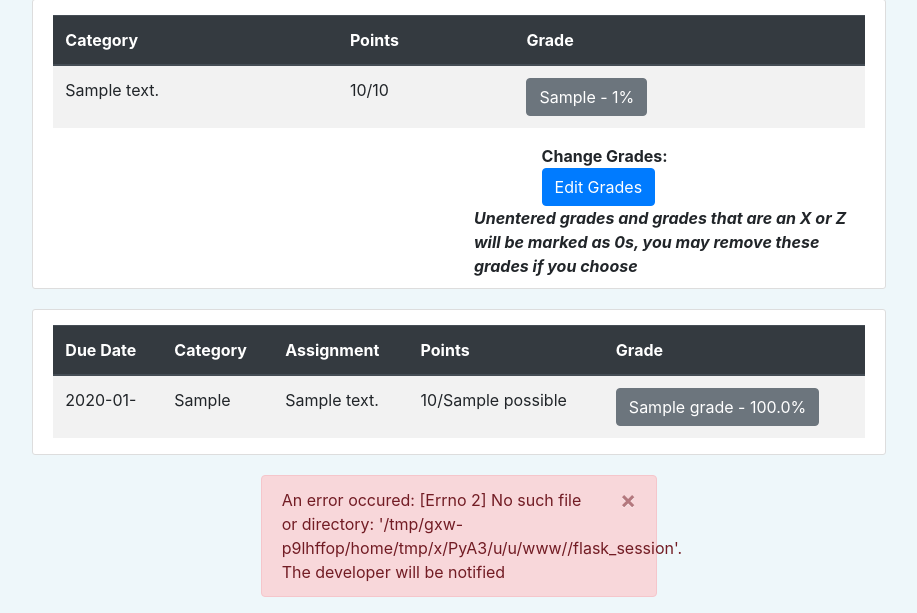
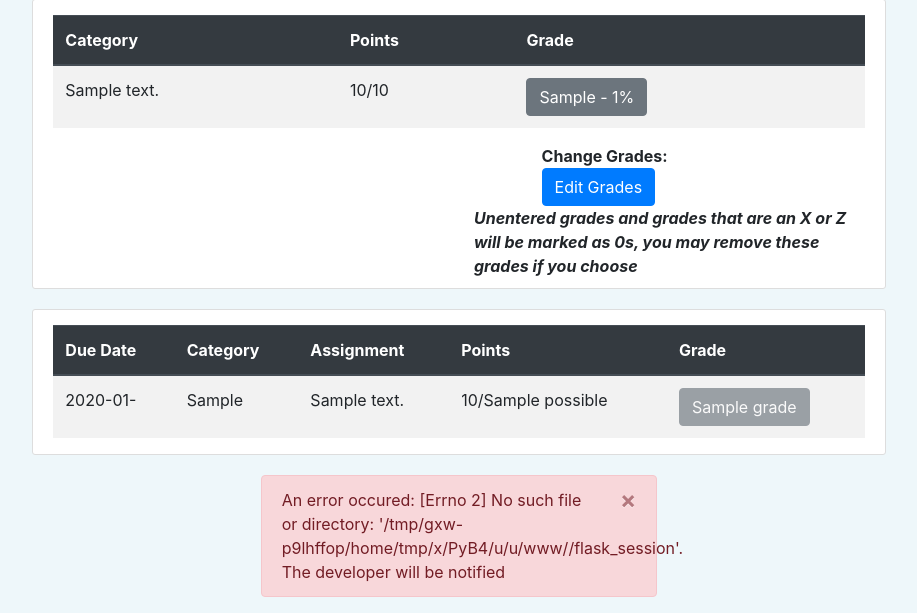
Before and after one commit to AnuragGowda/MyMCPS_Plus, a Flask app: template gradedisplay/templates/gradePage.html in a window 1280 px wide. Shown: the part 229-842 px from the top of the page, without its empty margins (181-1098 px from the left). Run offline with Flask 2, Linux system fonts and the light colour scheme; the template is opened without the code that fills it: most values are stand-ins (such as "Sample title", 1, 10 or a date in 2020); parts of the project's set-up code (start-up, migrations or seed data) failed here and were passed over; some libraries are stand-ins or nearby versions.

Commit message:
comments and stuff

```diff
--- a/gradedisplay/static/main.js
+++ b/gradedisplay/static/main.js
@@ -87,106 +87,152 @@ function updateGrades(){
         if (colTwo == 0){doPercent = false}else if (colOne/colTwo >= .795 && colOne/colTwo < .895){btn = 'info', grade = 'B'}else if (colOne/colTwo > .695 && colOne/colTwo < .895){btn = 'primary', grade = 'C'}else if (colOne/colTwo > .595 && colOne/colTwo < .895){btn = 'warning', grade = 'D'}else if (colOne/colTwo < .595){btn = 'danger', grade = 'E'}
         // Just a quick ternary operator to condense simple code into fewer lines, what this code does is, simply put assign percent to the percent of the grade, if doPercent is false, meaning if colTwo equals 0, we assign it 100%
         doPercent?percent = String((colOne/colTwo*100).toFixed(1))+'%':percent = '100%'
-
+        // Now, iterate through all the headers in the html
         $('.header').each(function(index, obj) {
+            // If it matches the current header,
             if ($(this).text() == type){
-                $(this).closest('tr').find('button').text(grade+' - '+percent)
-                $(this).closest('tr').find('button').prop("disabled", false).removeClass().addClass('btn btn-'+btn+' gradeLetter')
+                // Set the grade and the percent to what they should be, also add the proper button class, which is simply the color of the button
+                $(this).closest('tr').find('button').text(grade+' - '+percent).addClass('btn btn-'+btn+' gradeLetter')
+                // Also, change the number in the "points" column to match the actual grade
                 $(this).closest('tr').find('.headerInfo').text(String(colOne)+'/'+String(colTwo))
             }
         });
     }
+    // Call the function that updates the total grade, which is the overall class grade in the top right corner
     updateTotalGrade()
 }
+
+// As I said before, this is the function that updates the overall class grade
 function updateTotalGrade(){
-    var gradeVal = 0
-    var totalHead = 0
+    // Define two variables, gradeVal and totalHead, they will be helpful in calculating the total grade in the class
+    var gradeVal = 0,
+        // Declare totalHead which will represent the weight of all the items in the class
+        totalHead = 0
+    // Iterate through all of the grade headers, the purpose of this loop is to get the total weight of all the categories
     $('.header').each(function(index, obj) {
+        // As long as the grade isn't 0/0, we will do stuff with it
         if($(this).closest('tr').find('.headerInfo').text() != '0/0'){
+            // This adds the weight of that assignment to the variable to keep track of it, the reason that we do this is because, for example, if you have no grades in the graded (90%) category and a 5/5 on a homework (10%) category, you wouldn't have a 10% in the class, you would have a 100%
             totalHead += parseInt($(this).text().slice($(this).text().indexOf('(')+1,-1))
         }
     });
+    // Iterate through the headers once more, this time, we are going to do some more calculations and then we are done
     $('.header').each(function(index, obj) {
-        var weight = $(this).text().slice($(this).text().indexOf('(')+1,-1)
-        var points = $(this).closest('tr').find('.headerInfo').text()
-        var val = eval(points)
+        // Declare some more variables that will help us, wieght is the weight of the category
+        var weight = $(this).text().slice($(this).text().indexOf('(')+1,-1),
+            // Val is simply the points earned/points possible
+            val = eval($(this).closest('tr').find('.headerInfo').text())
+        // Quick check to see if the val is not a number, incase we are doing divison by 0 again
         if (isNaN(val)){val = 0}
+        // Finally, add points according to weight to the total grade
         gradeVal += (weight*100/totalHead)*val
     });
+    // Check if gradeVal is not a number, this would occur if all the grades are 0/0 meaning that totalHead remains as 0, causing divison by 0, if this occurs, just set the percentage to 100
     if (isNaN(gradeVal)){gradeVal = 100}
-    grade = 'A'
-    var btn = 'success'
+    // Create new helper varibales, set grades to A
+    var grade = 'A',
+        // Set the button value to green/success again, this is the same process that we did before
+        btn = 'success'
+    // So again, we have this one liner which determines the grade and color of the button, it is only slightly different since we are sure that there is no diviosn by 0
     if (gradeVal >= 79.5 && gradeVal < 89.5){btn = 'info', grade = 'B'}else if (gradeVal > 69.5 && gradeVal < 89.5){btn = 'primary', grade = 'C'}else if (gradeVal > 59.5 && gradeVal < 89.5){btn = 'warning', grade = 'D'}else if (gradeVal < 59.5){btn = 'danger', grade = 'E'}
+    // Now we remove all the formatting classes on the button and then we make it a large button with the color and the text is the grade as well as the percent, this concludes the grade calculator portion
     $('.btn-lg').removeClass().addClass('btn btn-lg btn-'+btn).text(grade+' - '+String(gradeVal.toFixed(1))+'%')
 }
+
+// This is the part that allows users to edit their grades, this is run when the edit grades button is clicked
 $(document).on('click', '#editGrades', function(){
-    $(this).text('Add Grade');
-    $(this).attr("id","addGrade");
-    $(this).after("&nbsp;<button type=\"button\" class=\"btn btn-secondary\" id=\"undoBtn\">Undo Changes</button>");
+    // Change the text of this button (this is the button that says edit grades) to be "Add Grade", also change the id, after this button, add an undo button
+    $(this).text('Add Grade').attr("id","addGrade").after("&nbsp;<button type=\"button\" class=\"btn btn-secondary\" id=\"undoBtn\">Undo Changes</button>");
+    // We also change the column that says "Due Date" to "Keep grade?"
     $(".gradeHeader").text("Keep grade?")
-    $(".date").before("<td><button type=\"button\" class=\"btn btn-danger remove\">Remove Grade</button></td>")
-    $(".date").remove()
+    // Place a button before all classes that are marked with date and then remove them, what this essentially does is that it replaces all the dates in the column with buttons that say romve grade
+    $(".date").before("<td><button type=\"button\" class=\"btn btn-danger remove\">Remove Grade</button></td>").remove()
+    // We iterate through all the headers agian
     $('.header').each(function(index, obj) {
+        // Now we add all the header names to the headers list, this is because we only need to calculate the grades after someone changes them, so we are "paving the road" for the calculator here
         headers.push($(this).text())
     });
+    // Iterate through all the things labeled with "type", we are doing the same replacing thing that we did before with dates in the date column, only we need a loop here because we want to keep the category of the assignment so we need a more "individualized" approach
     $('.type').each(function(index, obj) {
-        $(this).before("<td><button class=\"btn btn-secondary dropdown-toggle types\" type=\"button\" id=\"dropdownMenuButton\" data-toggle=\"dropdown\" aria-haspopup=\"true\" aria-expanded=\"false\">"+$(this).text()+"</button>"+addDropdown());
+        // Before all of these, add the dropdowns which we populate as soon as we add, then we reomve the original thing
+        $(this).before("<td><button class=\"btn btn-secondary dropdown-toggle types\" type=\"button\" id=\"dropdownMenuButton\" data-toggle=\"dropdown\" aria-haspopup=\"true\" aria-expanded=\"false\">"+$(this).text()+"</button>"+addDropdown()).remove()
     });
-    $(".type").remove()
+    // Now we iterate thorugh all the grades
     $('.grade').each(function(index, obj) {
-        //alert(parseInt($(this).text().slice(0, $(this).text().indexOf('/'))));
-        var one = $(this).text().slice(0, $(this).text().indexOf('/'))
-        var two = $(this).text().slice($(this).text().indexOf('/')+1)
+        // Create variables which will be helpful later, one is equal to the points earned for a certain grade
+        var one = $(this).text().slice(0, $(this).text().indexOf('/')),
+            // Two is equal to the points possible for a certain grade
+            two = $(this).text().slice($(this).text().indexOf('/')+1)
+        // Check to see if the points possible are unentered or it is an x or z, therefore assign it the value of 0
         if(one == '' || isNaN(one)){one='0'}
-        if(two == '0' || two ==''){two == '1'}
-        $(this).before("<td style=\"width: 20%\"><form><div class=\"form-row\"><div class=\"col-sm\"><input class=\"form-control one\" type=\"number\" min=\"0\" step=\".5\" value="+one+"></div><div class=\"col-sm\"><input class=\"form-control two\" type=\"number\" min=\"1\" step=\"1\" value="+two+"></form></div></div></td>");
+        // Similarly, if two is blank or a 0, simply set it to 1 because we want to aviod divison of 0 even though we account for the user doing it anyway, since it's just good practice
+        if(two == '0' || isNaN(two)){two == '1'}
+        // Create the "number boxes" for the points earned and points possible and remove the old ones
+        $(this).before("<td style=\"width: 20%\"><form><div class=\"form-row\"><div class=\"col-sm\"><input class=\"form-control one\" type=\"number\" min=\"0\" step=\".5\" value="+one+"></div><div class=\"col-sm\"><input class=\"form-control two\" type=\"number\" min=\"1\" step=\"1\" value="+two+"></form></div></div></td>").remove();
     });
+    // Boolean that will be used later to determine if a grade update is needed
     var doUpdate = false
+    // Iterate through each button
     $('button').each(function(index, obj) {
-        if($(this).is(":disabled") || $(this).hasClass("btn-secondary")){
-            var one = $(this).closest("tr").find(".one").val()
-            var two = $(this).closest("tr").find(".two").val()
-            var doPercent = true
-            var btn = 'success'
-            var grade = 'A'
-            if (two == 0){doPercent = false}else if (one/two >= .795 && one/two < .895){btn = 'info', grade = 'B'}else if (one/two > .695 && one/two < .895){btn = 'primary', grade = 'C'}else if (one/two > .595 && one/two < .895){btn = 'warning', grade = 'D'}else if (one/two < .595){btn = 'danger', grade = 'E'}
-            doPercent?percent = String((one/two*100).toFixed(1))+'%':percent = '100%'
-            $(this).closest("tr").find('.gradeLetter').text(grade+' - '+percent)
-            $(this).closest("tr").find('.gradeLetter').prop("disabled", false).removeClass().addClass('btn btn-'+btn+' gradeLetter')
+        // If the grade is disabled, meaning if the grade is unentered, an x or a z
+        if($(this).is(":disabled")){
+            // We simply set the grade to 0, this allows the user to do whatever they want with it, if they wish to delete it or change it etc
+            $(this).closest("tr").find('.gradeLetter').text('E - 0.0%').prop("disabled", false).removeClass().addClass('btn btn-danger gradeLetter')
+            // Set do update to true since we changed some grades to 0's
             doUpdate = true
         }
     });
+    // If anything changed, we need to update the grades again
     if(doUpdate){updateGrades()}
-    $(".grade").remove()
 });
+
+// Function that handles what happens when the add grade button is clicked
 $(document).on('click', '#addGrade', function(){
-    $("#gradeTable").prepend("<tr class=\"userAdded\"><td><button type=\"button\" class=\"btn btn-danger remove\">Remove Grade</button></td>\
-    <td><button class=\"btn btn-secondary dropdown-toggle types\" type=\"button\" id=\"dropdownMenuButton\" data-toggle=\"dropdown\" aria-haspopup=\"true\" aria-expanded=\"false\">"+headers[0]+"</button>"+addDropdown()+"</td>\
-    <td>User Added Grade</td>\
-    <td style=\"width: 20%\"><form><div class=\"form-row\"><div class=\"col-sm\"><input class=\"form-control one\" type=\"number\" min=\"0\" step=\".5\" value=\"0\"></div><div class=\"col-sm\"><input class=\"form-control two\" type=\"number\" min=\"1\" step=\"1\" value=\"1\"></form></div></div></td>\
-    <td><button type=\"button\" class=\"btn btn-danger gradeLetter\"\">E - 0.0%</button></td></tr>");
+    // Create a new row, and in that row we put the same stuff as what would be in all the other rows, set the points earned to 0 and the points possible to 1, set the description to user entered grade and also add the dropdown
+    $("#gradeTable").prepend("<tr class=\"userAdded\"><td><button type=\"button\" class=\"btn btn-danger remove\">Remove Grade</button></td><td><button class=\"btn btn-secondary dropdown-toggle types\" type=\"button\" id=\"dropdownMenuButton\" data-toggle=\"dropdown\" aria-haspopup=\"true\" aria-expanded=\"false\">"+headers[0]+"</button>"+addDropdown()+"</td><td>User Added Grade</td><td style=\"width: 20%\"><form><div class=\"form-row\"><div class=\"col-sm\"><input class=\"form-control one\" type=\"number\" min=\"0\" step=\".5\" value=\"0\"></div><div class=\"col-sm\"><input class=\"form-control two\" type=\"number\" min=\"1\" step=\"1\" value=\"1\"></form></div></div></td><td><button type=\"button\" class=\"btn btn-danger gradeLetter\"\">E - 0.0%</button></td></tr>");
     updateGrades()
 });
+
+// If they click the undo button
 $(document).on('click', '#undoBtn', function(){
+    // This just reloads the page so everything will be back to normal
     location.reload();
 });
+
+// If they click the remove button for a grade
 $(document).on('click', '.remove', function(){
+    // Remove the grade
     $(this).closest("tr").remove()
+    // Update the grades
     updateGrades()
 });
+
+// If they click any of the dropdown items for a grade
 $(document).on('click', '.dropdown-menu a', function(){
+    // Set the text of the dropdown to that value
     $(this).closest("td").find('button').text($(this).text())
+    // Update the grades
     updateGrades()
 });
+
+// If they change either of the input feilds for the grades
 $(document).on('change', '.col-sm input', function(){
-    var one = $(this).closest("form").find(".one").val()
-    var two = $(this).closest("form").find(".two").val()
-    var doPercent = true
-    var btn = 'success'
-    var grade = 'A'
+    // Create some helpful variables, this is the same process as before
+    var one = $(this).closest("form").find(".one").val(),
+        // Two again is the points possible
+        two = $(this).closest("form").find(".two").val(),
+        // The same as last time, a boolean to determine if we need to calculate the percent
+        doPercent = true,
+        // Defaults to success
+        btn = 'success',
+        // Default to a
+        grade = 'A'
+    // Again, we have the long line thing
     if (two == 0){doPercent = false}else if (one/two >= .795 && one/two < .895){btn = 'info', grade = 'B'}else if (one/two > .695 && one/two < .895){btn = 'primary', grade = 'C'}else if (one/two > .595 && one/two < .895){btn = 'warning', grade = 'D'}else if (one/two < .595){btn = 'danger', grade = 'E'}
+    // Quick ternary operator
     doPercent?percent = String((one/two*100).toFixed(1))+'%':percent = '100%'
-    $(this).closest("tr").find('.gradeLetter').text(grade+' - '+percent)
-    $(this).closest("tr").find('.gradeLetter').prop("disabled", false).removeClass().addClass('btn btn-'+btn+' gradeLetter')
+    // Change everything
+    $(this).closest("tr").find('.gradeLetter').text(grade+' - '+percent).prop("disabled", false).removeClass().addClass('btn btn-'+btn+' gradeLetter')
+    // Finally update the grades
     updateGrades()
 });
--- a/gradedisplay/templates/gradePage.html
+++ b/gradedisplay/templates/gradePage.html
@@ -89,7 +89,7 @@
                     {% elif grades['Grade'] == 'E' %}
                         <td><button type="button" class="btn btn-danger gradeLetter">{{ grades['Grade'] }} - {{(grades['Points']|float/grades['Possible']|float*100)|round(1)}}%</button></td>
                     {% elif grades['Grade'] %}
-                        <td><button type="button" class="btn btn-secondary gradeLetter">{{ grades['Grade'] }} - {{(grades['Points']|float/grades['Possible']|float*100)|round(1)}}%</button></td>
+                        <td><button type="button" class="btn btn-secondary gradeLetter" disabled>{{ grades['Grade'] }}</button></td>
                     {% else %}
                         <td><button type="button" class="btn btn-secondary gradeLetter" disabled> &nbsp;&nbsp; </button></td>
                     {% endif %}
```
